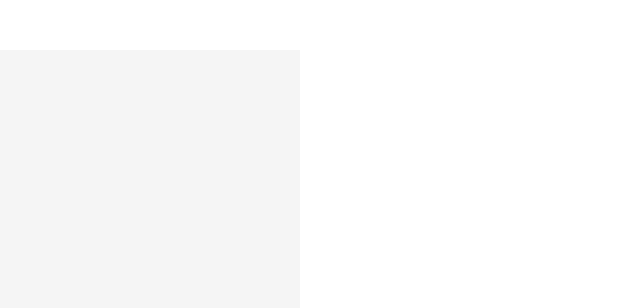
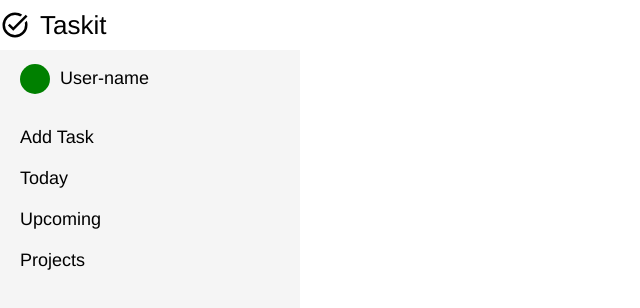
Before and after one commit to tim-martinez/todo-list, a website built with webpack: page src/index.html in a window 1280 px wide. Shown: the whole page, without its empty margins (0-640 px from the left). Built offline with nearby package versions, Linux system fonts and the light colour scheme.

Commit message:
added sidebar items

```diff
--- a/src/index.html
+++ b/src/index.html
@@ -6,8 +6,22 @@
     <title>Document</title>
   </head>
   <body>
-    <div class="header"></div>
-    <div class="sidebar"></div>
+    <div class="header">
+      <img class="logoIcon" src="./assets/icons/task_alt.svg" />
+      <p class="logo">Taskit</p>
+    </div>
+    <div class="sidebar">
+      <div class="user">
+        <div class="avatar"></div>
+        <p class="username">User-name</p>
+      </div>
+      <ul class="nav">
+        <li class="addTask">Add Task</li>
+        <li class="today">Today</li>
+        <li class="upcoming">Upcoming</li>
+        <li class="projects">Projects</li>
+      </ul>
+    </div>
     <div class="content"></div>
   </body>
 </html>
--- a/src/style.css
+++ b/src/style.css
@@ -1,13 +1,18 @@
 body {
   height: 100vh;
   margin: 0px;
+  font-family: 'Franklin Gothic Medium', 'Arial Narrow', Arial, sans-serif;
   display: grid;
   grid-template: 50px 1fr/ 300px 1fr;
   grid-template-areas:
     'header header'
     'sidebar content';
 }
-
+.logo {
+  font-size: 26px;
+  margin: 0px;
+  margin-left: 10px;
+}
 .sidebar {
   grid-area: sidebar;
   background-color: whitesmoke;
@@ -21,5 +26,39 @@ body {
 .header {
   grid-area: header;
   background-color: white;
-  box-shadow: 10px 10px lightblue;
+  align-self: center;
+  display: flex;
 }
+
+.logoIcon {
+  height: 30px;
+  width: 30px;
+}
+.user {
+  margin-left: 20px;
+  font-size: 18px;
+  display: flex;
+  margin-bottom: 20px;
+}
+
+.avatar {
+  height: 30px;
+  width: 30px;
+  border-radius: 100%;
+  background-color: green;
+  align-self: center;
+}
+
+.username {
+  margin-left: 10px;
+}
+
+ul {
+  list-style: none;
+  padding: 0;
+  margin: 0px;
+  margin-left: 20px;
+  display: grid;
+  gap: 20px;
+  font-size: 18px;
+}
```
Also changed, not shown: dist/app.bundle.js, dist/index.html, src/assets/icons/add.svg (added), src/assets/icons/add_circle.svg (added), src/assets/icons/arrow_back.svg (added), src/assets/icons/arrow_forward.svg (added), src/assets/icons/calendar_month.svg (added), src/assets/icons/calendar_today.svg (added), src/assets/icons/dock_to_right.svg (added), src/assets/icons/done.svg (added), src/assets/icons/menu.svg (added), src/assets/icons/task.svg (added), src/assets/icons/task_alt.svg (added).
